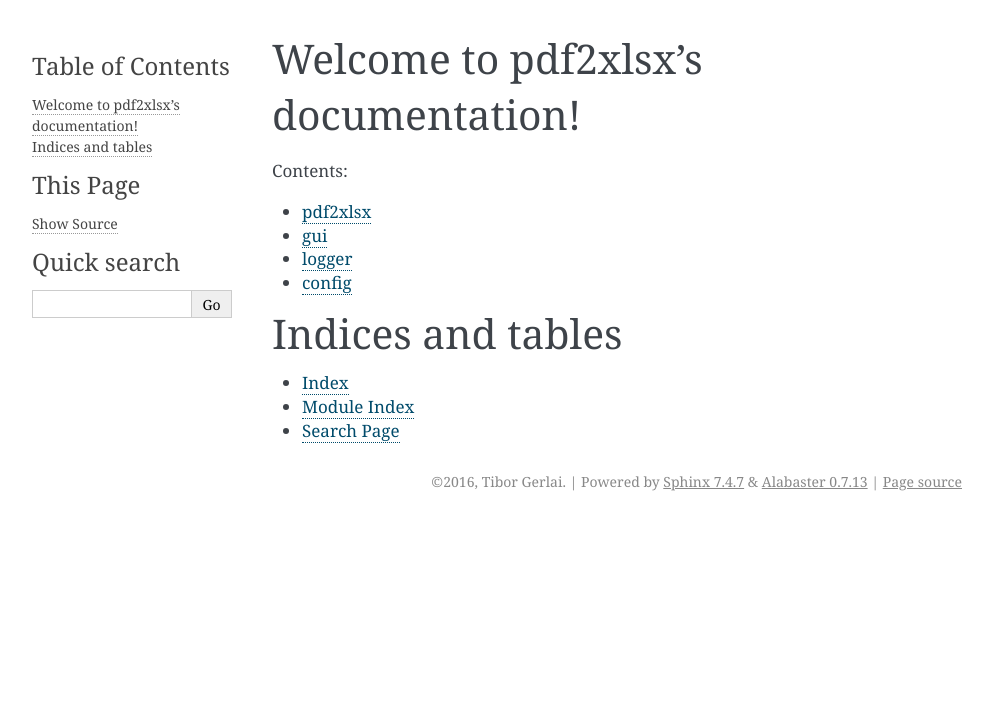
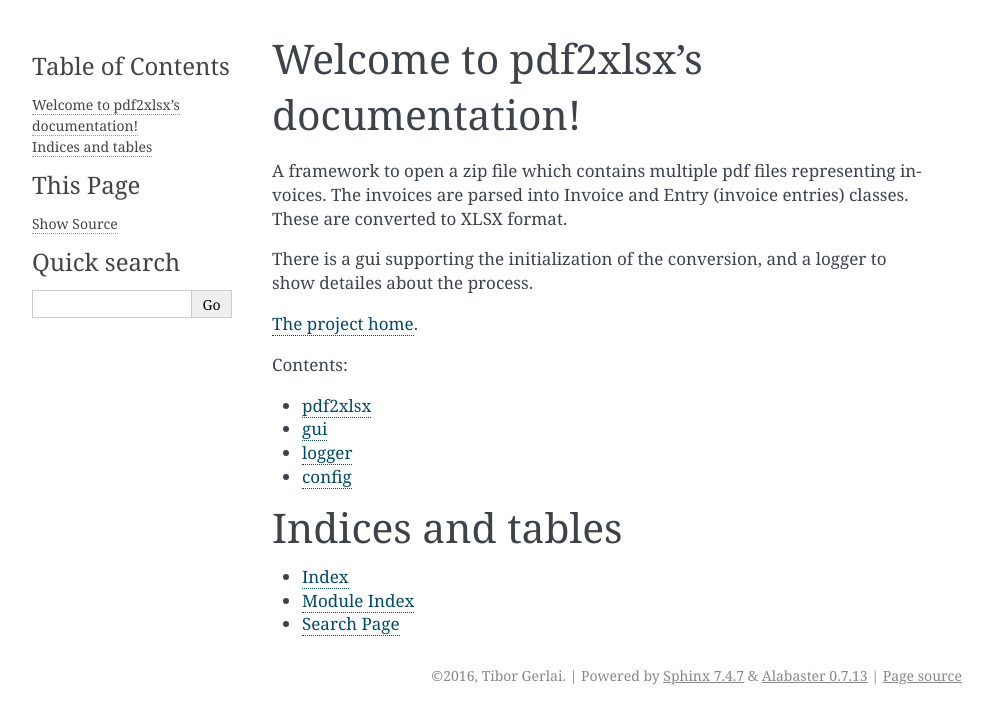
Before and after one commit to etibger/pdf2xlsx, a Sphinx documentation site: the page built from doc/index.rst, in a window 1280 px wide. Shown: the top 724 px of the page, without its empty margins (148-1141 px from the left). Built offline with Sphinx 7.4.7, drawn with Linux system fonts in a browser that asks for light colours.

Commit message:
Doc update

```diff
--- a/README.rst
+++ b/README.rst
@@ -1,6 +1,6 @@
 # pdf2xls converter
 =======================
-A framework to upen Zip a zip file which contains multiple pdf files
+A framework to open a zip file which contains multiple pdf files
 representing invoices. The invoices are parsed into Invoice and Entry (invoice
 entries) classes. These are converted to XLSX format.
 
--- a/doc/index.rst
+++ b/doc/index.rst
@@ -5,6 +5,15 @@
 
 Welcome to pdf2xlsx's documentation!
 ====================================
+
+A framework to open a zip file which contains multiple pdf files
+representing invoices. The invoices are parsed into Invoice and Entry (invoice
+entries) classes. These are converted to XLSX format.
+
+There is a gui supporting the initialization of the conversion, and a logger to
+show detailes about the process.
+
+`The project home <https://github.com/etibger/pdf2xlsx>`_.
 
 .. toctree::
    :maxdepth: 2
@@ -15,6 +24,8 @@
    logger.rst
    config.rst
 
+
+
 Indices and tables
 ==================
 
```
